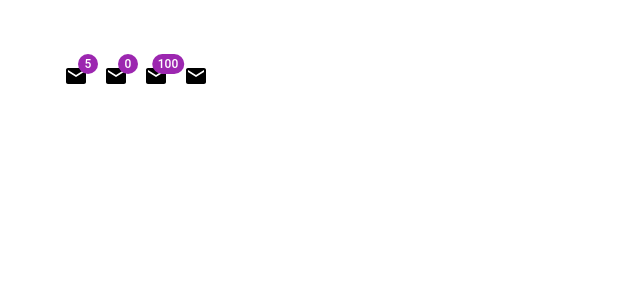
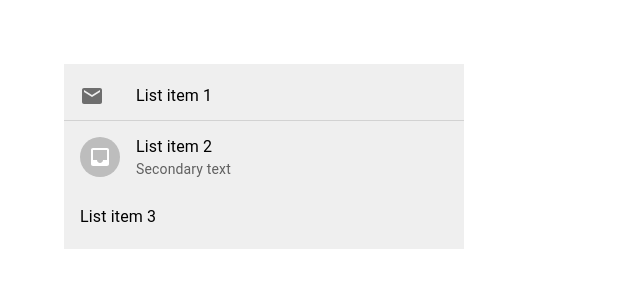
Before and after one commit to AnjoC07/React-Material-UI-Demo, a React (Create React App) app: page / in a window 1280 px wide. Shown: the top 300 px of the page, without its empty margins (0-640 px from the left). Built offline with nearby package versions, Linux system fonts and the light colour scheme.

Commit message:
MUI List

```diff
--- a/src/App.tsx
+++ b/src/App.tsx
@@ -1,7 +1,8 @@
 // App.tsx
 import "./App.css";
-import { MuiBadge } from "./components/MuiBadge";
+import { MuiList } from "./components/MuiList";
 
+// import { MuiBadge } from "./components/MuiBadge";
 // import { MuiAvatar } from "./components/MuiAvatar";
 // import { MuiBottomNavigation } from "./components/MuiBottomNavigation";
 // import { MuiSpeedDial } from "./components/MuiSpeedDial";
@@ -46,7 +47,8 @@
       {/* <MuiSpeedDial /> */}
       {/* <MuiBottomNavigation /> */}
       {/* <MuiAvatar /> */}
-      <MuiBadge />
+      {/* <MuiBadge /> */}
+      <MuiList />
     </div>
   );
 }
--- /dev/null
+++ b/src/components/MuiList.tsx
@@ -0,0 +1,47 @@
+import {
+  Box,
+  List,
+  ListItem,
+  ListItemText,
+  ListItemButton,
+  ListItemIcon,
+  Divider,
+  ListItemAvatar,
+  Avatar,
+} from "@mui/material";
+import InboxIcon from "@mui/icons-material/Inbox";
+import MailIcon from "@mui/icons-material/Mail";
+
+export const MuiList = () => {
+  return (
+    <Box sx={{ width: "400px", bgcolor: "#efefef" }}>
+      {/* Create List */}
+      <List>
+        {/* disablePadding adjust padding */}
+        <ListItem disablePadding>
+          <ListItemButton>
+            <ListItemIcon>
+              <MailIcon />
+            </ListItemIcon>
+            <ListItemText primary="List item 1" />
+          </ListItemButton>
+        </ListItem>
+        {/* Addition of divider Item */}
+        <Divider />
+        <ListItem>
+          {/* Creation of Avatar */}
+          <ListItemAvatar>
+            <Avatar>
+              <InboxIcon />
+            </Avatar>
+          </ListItemAvatar>
+          {/* Secondary Text */}
+          <ListItemText primary="List item 2" secondary="Secondary text" />
+        </ListItem>
+        <ListItem>
+          <ListItemText primary="List item 3" />
+        </ListItem>
+      </List>
+    </Box>
+  );
+};
```
